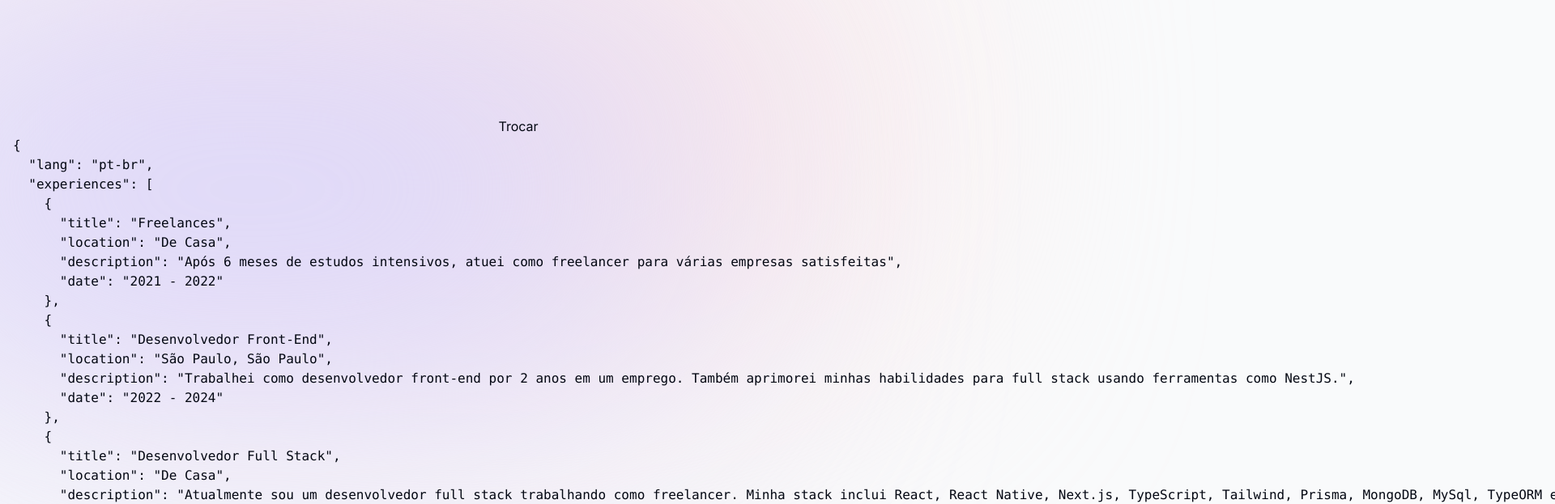
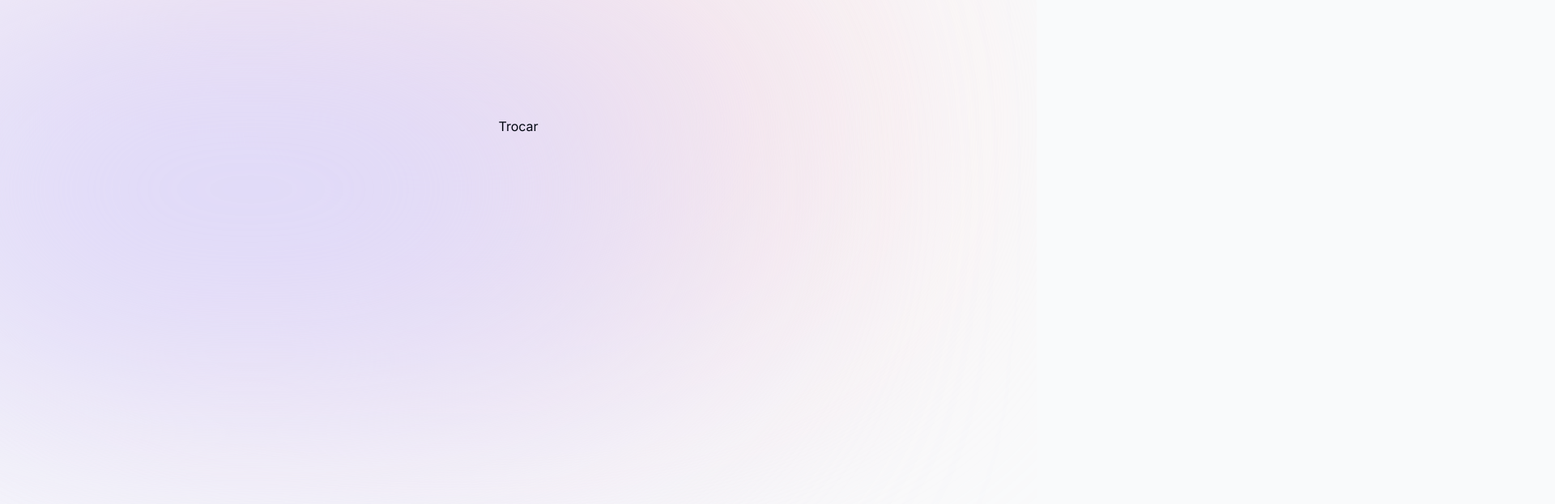
Before and after one commit to Guxxtavoww/my-portfolio, a Next.js app: page / in a window 1280 px wide. Shown: the top 623 px of the page at 81% size, 1920 px wide, since content can reach past the window. Built offline with nearby package versions, Linux system fonts and the light colour scheme.

Commit message:
Chore: Header init

```diff
--- a/src/app/page.tsx
+++ b/src/app/page.tsx
@@ -1,5 +1,6 @@
 'use client';
 
+import Header from '@/components/layout/header';
 import { useTranslations } from '@/contexts/translation.context';
 
 export default function Page() {
@@ -9,15 +10,6 @@ export default function Page() {
   return (
     <>
       <button onClick={handleToggleTranslation}>Trocar</button>
-      {isLoadingTranslation ? (
-        <span>Carregando...</span>
-      ) : (
-        <div className="max-w-full ">
-          <pre className="w-full">
-            {JSON.stringify(currentTranslation, null, 2)}
-          </pre>
-        </div>
-      )}
     </>
   );
 }
--- /dev/null
+++ b/src/components/layout/header.tsx
@@ -0,0 +1,15 @@
+'use client';
+
+import { useTranslations } from '@/contexts/translation.context';
+
+export default function Header() {
+  const { currentTranslation, isLoadingTranslation } = useTranslations();
+
+  return (
+    <>
+      {currentTranslation?.links.map((link, index) => (
+        <span key={index}>{link.name}</span>
+      ))}
+    </>
+  );
+}
--- a/src/contexts/translation.context.tsx
+++ b/src/contexts/translation.context.tsx
@@ -5,6 +5,7 @@ import {
   useCallback,
   useContext,
   useEffect,
+  useMemo,
   useState,
   useTransition,
 } from 'react';
@@ -14,7 +15,7 @@ import { iTranslation } from '@/translations/types';
 import { usePersitedState } from '@/hooks/usePersistedState.hook';
 
 interface iTranslationsContextProps {
-  currentTranslation: iTranslation;
+  currentTranslation: iTranslation | undefined;
   isLoadingTranslation: boolean;
   setCurrentTranslation: (lang: Langs) => void;
   handleToggleTranslation: () => void;
@@ -25,12 +26,9 @@ export const TranslationsContext =
 
 export function TranslationProvider({ children }: WithChildren) {
   const [isPending, startTransiton] = useTransition();
-  const [currentTranslationKey, setCurrentTranslationKey] = usePersitedState<
-    Maybe<Langs>
-  >(null, 'current-translation');
-  const [currentTranslation, setCurrentTranslation] = useState<iTranslation>(
-    {} as iTranslation
-  );
+  const [currentTranslationKey, setCurrentTranslationKey] =
+    usePersitedState<Langs>('pt-br', 'current-translation');
+  const [currentTranslation, setCurrentTranslation] = useState<iTranslation>();
 
   const handleSetCurrentTranslation = useCallback(
     (lang: Langs) => {
@@ -45,19 +43,22 @@ export function TranslationProvider({ children }: WithChildren) {
 
   useEffect(() => {
     startTransiton(async () => {
-      const currentTranslation = await getTranslation(
-        currentTranslationKey || 'pt-br'
-      );
+      const currentTranslation = await getTranslation(currentTranslationKey);
 
       setCurrentTranslation(currentTranslation);
     });
   }, [currentTranslationKey]);
 
+  const isLoadingTranslation = useMemo(
+    () => isPending || !currentTranslation,
+    [isPending, currentTranslation]
+  );
+
   return (
     <TranslationsContext.Provider
       value={{
         currentTranslation,
-        isLoadingTranslation: isPending,
+        isLoadingTranslation,
         setCurrentTranslation: handleSetCurrentTranslation,
         handleToggleTranslation,
       }}
```
